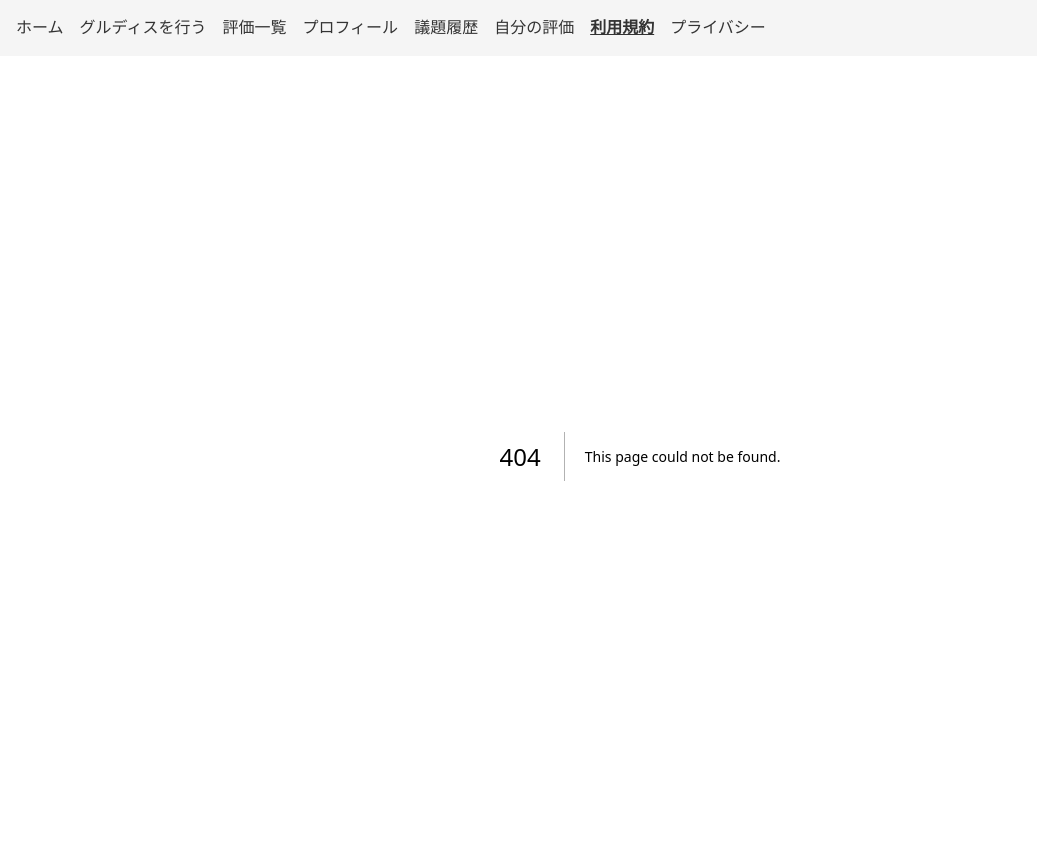
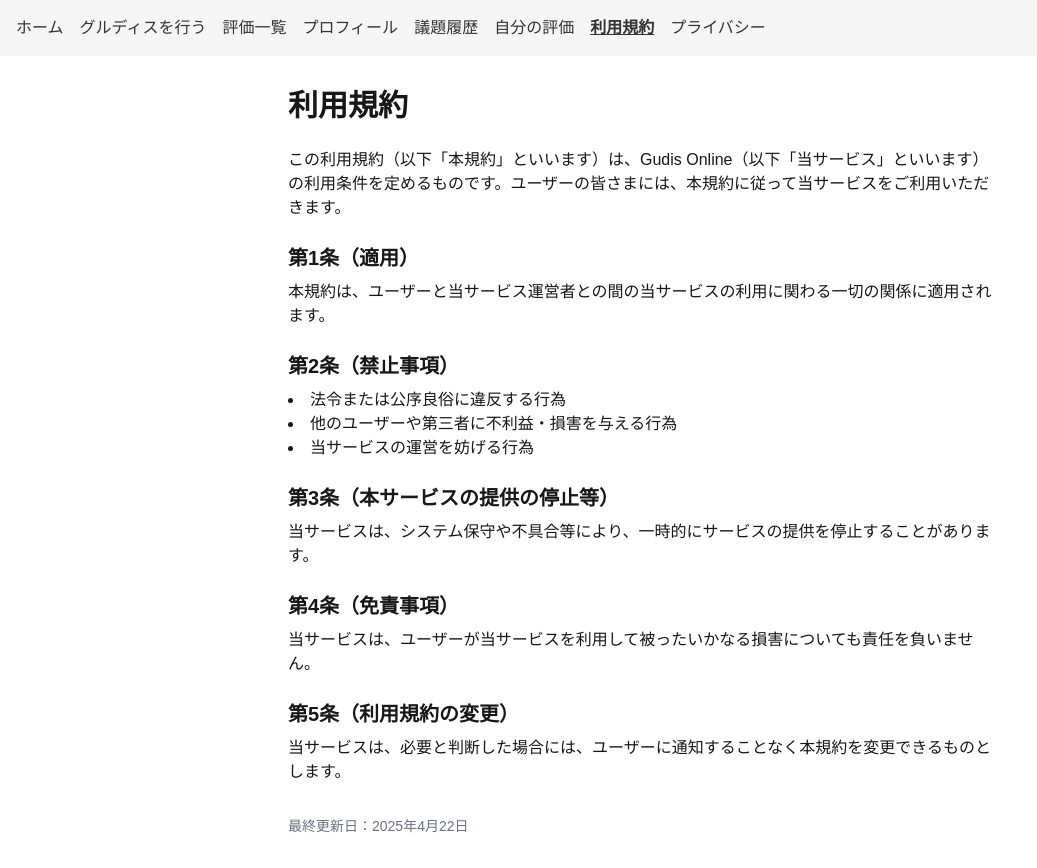
Before and after one commit to yusakufujiwara/gudis-app-v1, a Next.js app: page /terms in a window 1280 px wide. Before the commit this address had no page. Shown: the whole page, without its empty margins (0-1037 px from the left). Built offline with nearby package versions, Linux system fonts and the light colour scheme.

Commit message:
Add terms of service page

```diff
--- /dev/null
+++ b/pages/terms.tsx
@@ -0,0 +1,40 @@
+export default function TermsPage() {
+    return (
+      <div className="p-8 max-w-3xl mx-auto">
+        <h1 className="text-3xl font-bold mb-6">利用規約</h1>
+
+        <p className="mb-4">
+          この利用規約（以下「本規約」といいます）は、Gudis Online（以下「当サービス」といいます）の利用条件を定めるものです。ユーザーの皆さまには、本規約に従って当サービスをご利用いただきます。
+        </p>
+
+        <h2 className="text-xl font-semibold mt-6 mb-2">第1条（適用）</h2>
+        <p className="mb-4">
+          本規約は、ユーザーと当サービス運営者との間の当サービスの利用に関わる一切の関係に適用されます。
+        </p>
+
+        <h2 className="text-xl font-semibold mt-6 mb-2">第2条（禁止事項）</h2>
+        <ul className="list-disc list-inside mb-4">
+          <li>法令または公序良俗に違反する行為</li>
+          <li>他のユーザーや第三者に不利益・損害を与える行為</li>
+          <li>当サービスの運営を妨げる行為</li>
+        </ul>
+
+  <h2 className="text-xl font-semibold mt-6 mb-2">第3条（本サービスの提供の停止等）</h2>
+        <p className="mb-4">
+          当サービスは、システム保守や不具合等により、一時的にサービスの提供を停止することがあります。
+        </p>
+
+        <h2 className="text-xl font-semibold mt-6 mb-2">第4条（免責事項）</h2>
+        <p className="mb-4">
+          当サービスは、ユーザーが当サービスを利用して被ったいかなる損害についても責任を負いません。
+        </p>
+
+        <h2 className="text-xl font-semibold mt-6 mb-2">第5条（利用規約の変更）</h2>
+        <p className="mb-4">
+          当サービスは、必要と判断した場合には、ユーザーに通知することなく本規約を変更できるものとします。
+        </p>
+
+        <p className="mt-8 text-sm text-gray-500">最終更新日：2025年4月22日</p>
+      </div>
+    );
+  }
```
